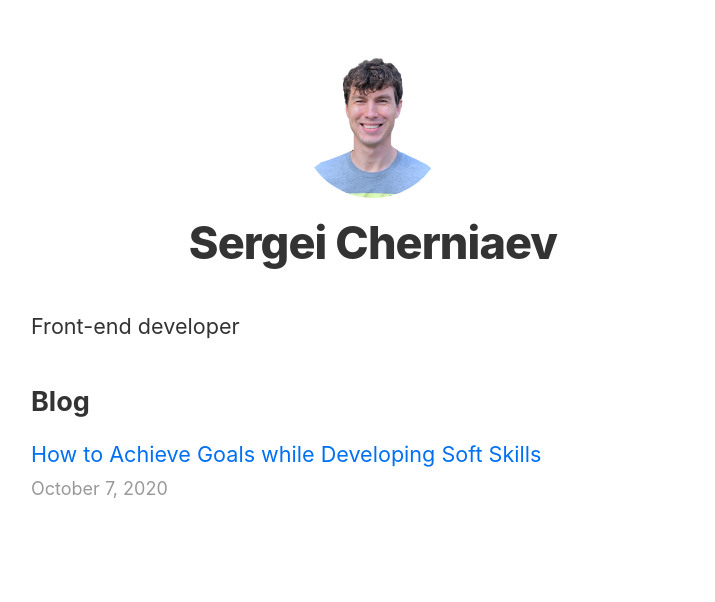
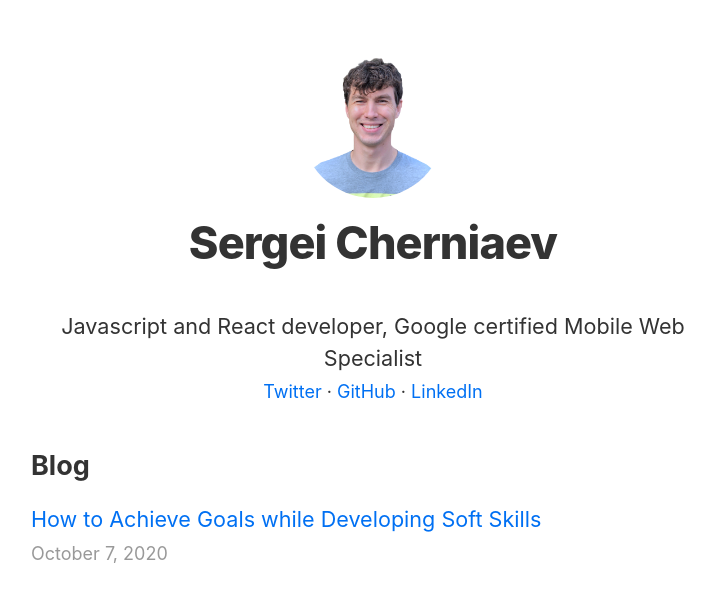
Before and after one commit to shdq/cherniaev.com, a Next.js app: page / in a window 1280 px wide. Shown: the top 602 px of the page, without its empty margins (267-982 px from the left). Built offline with nearby package versions, Linux system fonts and the light colour scheme.

Commit message:
feat(content): change bio

```diff
--- a/pages/index.js
+++ b/pages/index.js
@@ -12,14 +12,42 @@ export default function Home({ allPostsData }) {
         <title>{siteTitle}</title>
       </Head>
       <section className={utilStyles.headingMd}>
-        <p>Front-end developer</p>
+        <p align="center">
+          Javascript and React developer, Google certified Mobile Web Specialist
+          <br />
+          <small>
+            <a
+              href="https://twitter.com/shdq"
+              target="_blank"
+              rel="noopener noreferrer"
+            >
+              Twitter
+            </a>{" "}
+            <span>&#183;</span>{" "}
+            <a
+              href="https://github.com/shdq"
+              target="_blank"
+              rel="noopener noreferrer"
+            >
+              GitHub
+            </a>{" "}
+            <span>&#183;</span>{" "}
+            <a
+              href="https://www.linkedin.com/in/cherniaev/"
+              target="_blank"
+              rel="noopener noreferrer"
+            >
+              LinkedIn
+            </a>
+          </small>
+        </p>
       </section>
       <section className={`${utilStyles.headingMd} ${utilStyles.padding1px}`}>
         <h2 className={utilStyles.headingLg}>Blog</h2>
         <ul className={utilStyles.list}>
           {allPostsData.map(({ id, date, title }) => (
             <li className={utilStyles.listItem} key={id}>
-              <Link href={`/posts/${id}`}>
+              <Link href={`/${id}`}>
                 <a>{title}</a>
               </Link>
               <br />
```
